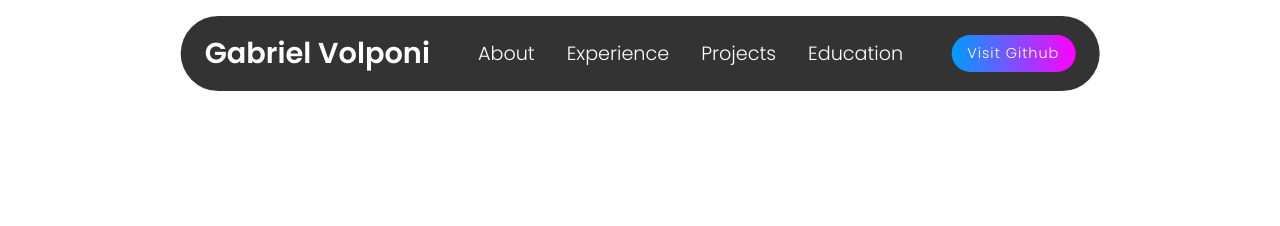
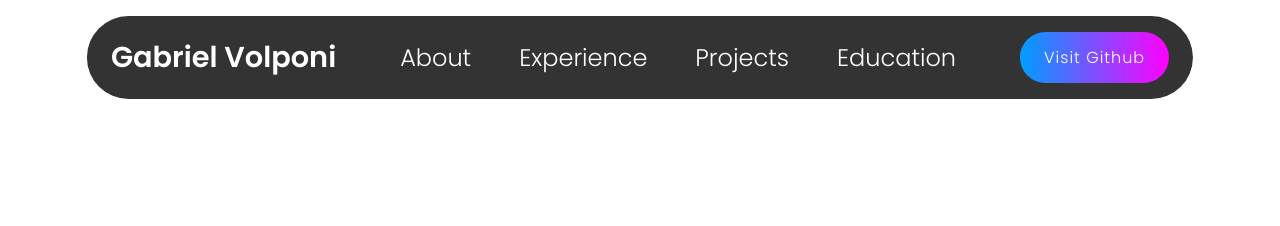
Before and after one commit to gabrielVolponi/portfolio_qa, a plain HTML site: page index.html in a window 1280 px wide. Shown: the top 226 px of the page. Drawn offline with Linux system fonts and the light colour scheme.

Commit message:
ajuste header

```diff
--- a/style.css
+++ b/style.css
@@ -22,17 +22,17 @@ header {
   display: flex;
   justify-content: center;
   align-items: center;
-  gap: 3rem; /* Espaçamento original entre os elementos */
+  gap: 4rem; /* Aumentar o espaçamento entre os elementos */
   background-color: rgba(0, 0, 0, 0.8);
   color: white;
-  padding: 0.5rem 1.5rem; /* Tamanho original do padding */
+  padding: 1rem 3rem; /* Aumentar o padding para aumentar o tamanho do header */
   border-radius: 3rem;
   z-index: 1000;
 }
 
 .logo {
   color: white;
-  font-size: 1.3rem; /* Tamanho original da fonte */
+  font-size: 2rem; /* Aumentar o tamanho da fonte do logo */
   font-weight: 600;
   text-wrap: nowrap;
   transition: 0.3s ease-in-out;
@@ -44,14 +44,14 @@ header {
 
 .nav_links {
   display: flex;
-  gap: 2rem; /* Espaçamento original entre os links */
+  gap: 3rem; /* Aumentar o espaçamento entre os links */
 }
 
 li a {
   position: relative;
   color: white;
   font-weight: 300;
-  font-size: 1.2rem; /* Tamanho original da fonte dos links */
+  font-size: 1.5rem; /* Aumentar o tamanho da fonte dos links */
 }
 
 li a::before {
@@ -71,8 +71,8 @@ li a:hover::before {
 }
 
 .visit_btn {
-  padding: 0.5rem 1rem; /* Tamanho original do botão */
-  font-size: 0.9rem; /* Tamanho original da fonte */
+  padding: 0.8rem 1.5rem; /* Aumentar o tamanho do botão */
+  font-size: 1rem; /* Aumentar o tamanho da fonte do botão */
   border-radius: 3rem;
   border: none;
   font-weight: 300;
@@ -85,7 +85,7 @@ li a:hover::before {
 
 .visit_btn:hover {
   background: linear-gradient(to right, rgb(255, 0, 255), rgb(0, 157, 255));
-  transform: scale(1.03);
+  transform: scale(1.05);
 }
 
 #menu_icon {
```
